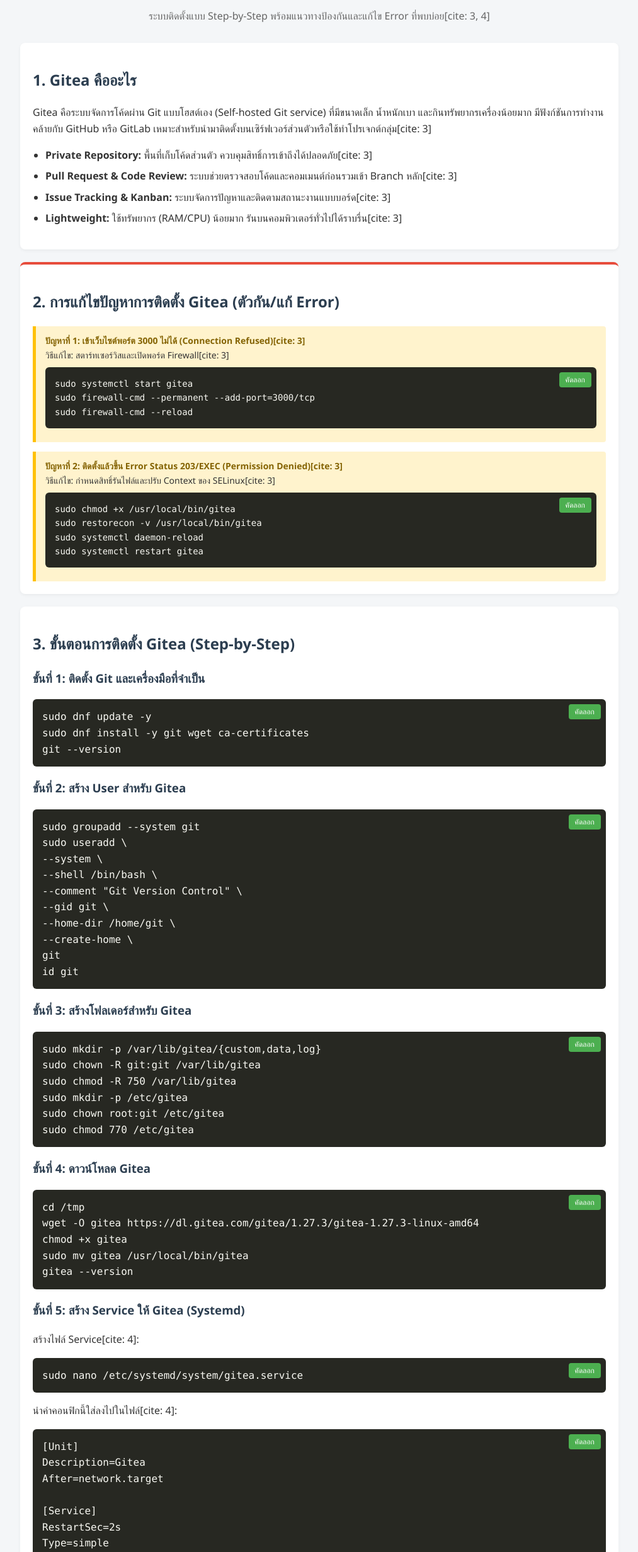
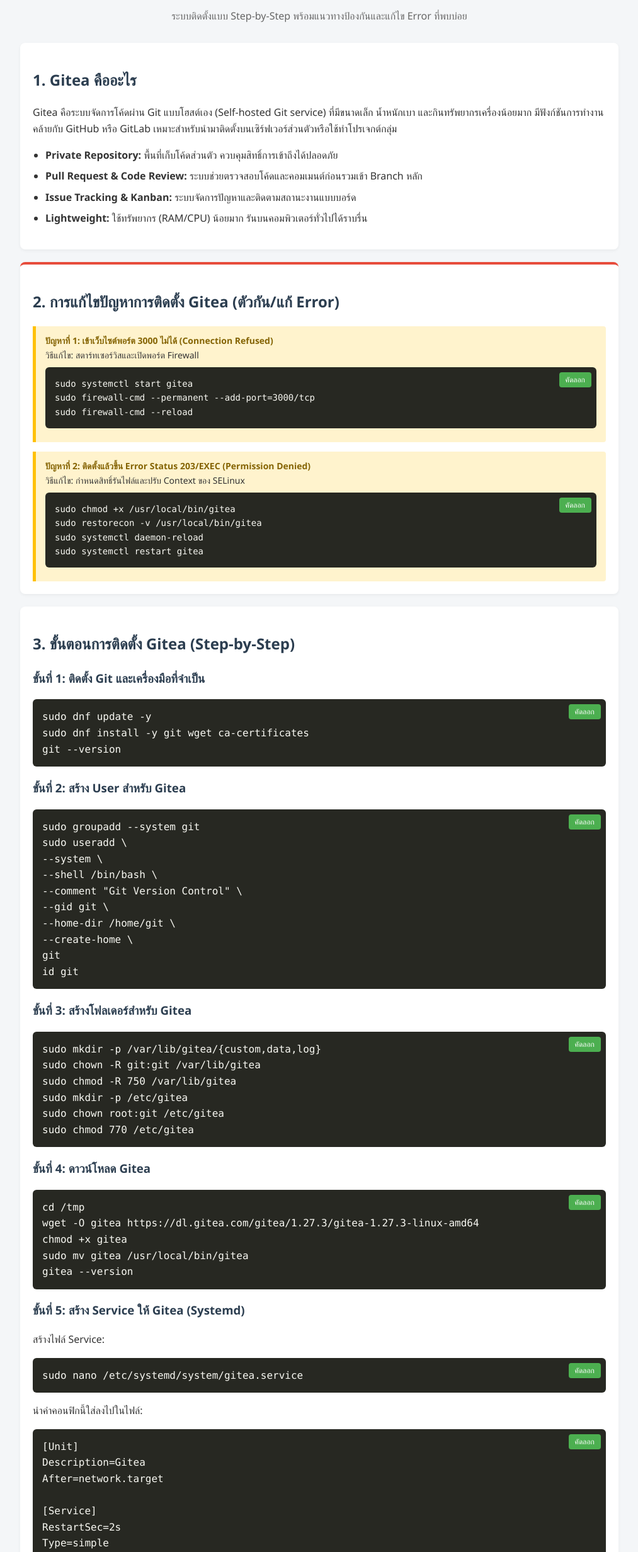
Before and after one commit to kittikoon-p/gittea, a plain HTML site: page index.html in a window 1280 px wide. Shown: the part 96-2560 px from the top of the page at 63% size, without its empty margins (133-1146 px from the left). Drawn offline with Linux system fonts and the light colour scheme.

Commit message:
update all file

```diff
--- a/index.html
+++ b/index.html
@@ -80,17 +80,17 @@
 <body>
 
     <h1>คู่มือการติดตั้ง Gitea บน AlmaLinux</h1>
-    <p class="subtitle">ระบบติดตั้งแบบ Step-by-Step พร้อมแนวทางป้องกันและแก้ไข Error ที่พบบ่อย[cite: 3, 4]</p>
+    <p class="subtitle">ระบบติดตั้งแบบ Step-by-Step พร้อมแนวทางป้องกันและแก้ไข Error ที่พบบ่อย</p>
 
     <!-- ส่วนที่ 1: ข้อมูลเบื้องต้น -->
     <div class="section-box">
         <h2>1. Gitea คืออะไร</h2>
-        <p>Gitea คือระบบจัดการโค้ดผ่าน Git แบบโฮสต์เอง (Self-hosted Git service) ที่มีขนาดเล็ก น้ำหนักเบา และกินทรัพยากรเครื่องน้อยมาก มีฟังก์ชันการทำงานคล้ายกับ GitHub หรือ GitLab เหมาะสำหรับนำมาติดตั้งบนเซิร์ฟเวอร์ส่วนตัวหรือใช้ทำโปรเจกต์กลุ่ม[cite: 3]</p>
+        <p>Gitea คือระบบจัดการโค้ดผ่าน Git แบบโฮสต์เอง (Self-hosted Git service) ที่มีขนาดเล็ก น้ำหนักเบา และกินทรัพยากรเครื่องน้อยมาก มีฟังก์ชันการทำงานคล้ายกับ GitHub หรือ GitLab เหมาะสำหรับนำมาติดตั้งบนเซิร์ฟเวอร์ส่วนตัวหรือใช้ทำโปรเจกต์กลุ่ม</p>
         <ul>
-            <li><strong>Private Repository:</strong> พื้นที่เก็บโค้ดส่วนตัว ควบคุมสิทธิ์การเข้าถึงได้ปลอดภัย[cite: 3]</li>
-            <li><strong>Pull Request & Code Review:</strong> ระบบช่วยตรวจสอบโค้ดและคอมเมนต์ก่อนรวมเข้า Branch หลัก[cite: 3]</li>
-            <li><strong>Issue Tracking & Kanban:</strong> ระบบจัดการปัญหาและติดตามสถานะงานแบบบอร์ด[cite: 3]</li>
-            <li><strong>Lightweight:</strong> ใช้ทรัพยากร (RAM/CPU) น้อยมาก รันบนคอมพิวเตอร์ทั่วไปได้ราบรื่น[cite: 3]</li>
+            <li><strong>Private Repository:</strong> พื้นที่เก็บโค้ดส่วนตัว ควบคุมสิทธิ์การเข้าถึงได้ปลอดภัย</li>
+            <li><strong>Pull Request & Code Review:</strong> ระบบช่วยตรวจสอบโค้ดและคอมเมนต์ก่อนรวมเข้า Branch หลัก</li>
+            <li><strong>Issue Tracking & Kanban:</strong> ระบบจัดการปัญหาและติดตามสถานะงานแบบบอร์ด</li>
+            <li><strong>Lightweight:</strong> ใช้ทรัพยากร (RAM/CPU) น้อยมาก รันบนคอมพิวเตอร์ทั่วไปได้ราบรื่น</li>
         </ul>
     </div>
 
@@ -99,8 +99,8 @@
         <h2>2. การแก้ไขปัญหาการติดตั้ง Gitea (ตัวกัน/แก้ Error)</h2>
 
         <div class="error-box">
-            <strong>ปัญหาที่ 1: เข้าเว็บไซต์พอร์ต 3000 ไม่ได้ (Connection Refused)[cite: 3]</strong><br>
-            วิธีแก้ไข: สตาร์ทเซอร์วิสและเปิดพอร์ต Firewall[cite: 3]
+            <strong>ปัญหาที่ 1: เข้าเว็บไซต์พอร์ต 3000 ไม่ได้ (Connection Refused)</strong><br>
+            วิธีแก้ไข: สตาร์ทเซอร์วิสและเปิดพอร์ต Firewall
             <div class="code-container" style="margin-top: 8px;">
                 <button class="copy-btn" onclick="copyCode(this)">คัดลอก</button>
                 <pre><code>sudo systemctl start gitea
@@ -110,8 +110,8 @@
         </div>
 
         <div class="error-box" style="margin-top: 15px;">
-            <strong>ปัญหาที่ 2: ติดตั้งแล้วขึ้น Error Status 203/EXEC (Permission Denied)[cite: 3]</strong><br>
-            วิธีแก้ไข: กำหนดสิทธิ์รันไฟล์และปรับ Context ของ SELinux[cite: 3]
+            <strong>ปัญหาที่ 2: ติดตั้งแล้วขึ้น Error Status 203/EXEC (Permission Denied)</strong><br>
+            วิธีแก้ไข: กำหนดสิทธิ์รันไฟล์และปรับ Context ของ SELinux
             <div class="code-container" style="margin-top: 8px;">
                 <button class="copy-btn" onclick="copyCode(this)">คัดลอก</button>
                 <pre><code>sudo chmod +x /usr/local/bin/gitea
@@ -171,12 +171,12 @@
         </div>
 
         <h3>ขั้นที่ 5: สร้าง Service ให้ Gitea (Systemd)</h3>
-        <p>สร้างไฟล์ Service[cite: 4]:</p>
+        <p>สร้างไฟล์ Service:</p>
         <div class="code-container">
             <button class="copy-btn" onclick="copyCode(this)">คัดลอก</button>
             <pre><code>sudo nano /etc/systemd/system/gitea.service</code></pre>
         </div>
-        <p>นำค่าคอนฟิกนี้ใส่ลงไปในไฟล์[cite: 4]:</p>
+        <p>นำค่าคอนฟิกนี้ใส่ลงไปในไฟล์:</p>
         <div class="code-container">
             <button class="copy-btn" onclick="copyCode(this)">คัดลอก</button>
             <pre><code>[Unit]
@@ -216,18 +216,18 @@
         </div>
 
         <h3>ขั้นที่ 8 & 9: เข้าเว็บ Gitea และตั้งค่าเบื้องต้น</h3>
-        <p>เปิดเบราว์เซอร์แล้วเข้าสู่: <code>http://&lt;IP_Address_เครื่อง_AlmaLinux&gt;:3000</code>[cite: 4]</p>
+        <p>เปิดเบราว์เซอร์แล้วเข้าสู่: <code>http://&lt;IP_Address_เครื่อง_AlmaLinux&gt;:3000</code></p>
         <ul>
-            <li><strong>Database Type:</strong> เลือก <code>SQLite3</code> (สะดวกรวดเร็ว ไม่ต้องตั้งค่าพอร์ต 5432 หรือรหัสผ่านเพิ่มเติม)[cite: 3, 4]</li>
-            <li><strong>Path:</strong> <code>/var/lib/gitea/data/gitea.db</code>[cite: 4]</li>
-            <li>คลิกปุ่ม <strong>"Install Gitea"</strong> เพื่อสิ้นสุดการติดตั้ง[cite: 4]</li>
+            <li><strong>Database Type:</strong> เลือก <code>SQLite3</code> (สะดวกรวดเร็ว ไม่ต้องตั้งค่าพอร์ต 5432 หรือรหัสผ่านเพิ่มเติม)</li>
+            <li><strong>Path:</strong> <code>/var/lib/gitea/data/gitea.db</code></li>
+            <li>คลิกปุ่ม <strong>"Install Gitea"</strong> เพื่อสิ้นสุดการติดตั้ง</li>
         </ul>
     </div>
 
     <!-- ส่วนที่ 4: คำสั่ง Git พื้นฐาน -->
     <div class="section-box">
         <h2>4. คำสั่ง Git พื้นฐานสำหรับใช้งานร่วมกับ Gitea</h2>
-        <p>หลังจากสร้าง Repository บนเว็บ Gitea สำเร็จแล้ว ให้รันคำสั่งเหล่านี้ใน Terminal[cite: 3]:</p>
+        <p>หลังจากสร้าง Repository บนเว็บ Gitea สำเร็จแล้ว ให้รันคำสั่งเหล่านี้ใน Terminal:</p>
         <div class="code-container">
             <button class="copy-btn" onclick="copyCode(this)">คัดลอก</button>
             <pre><code># 1. สร้างไฟล์และคอมมิตแรก
```
